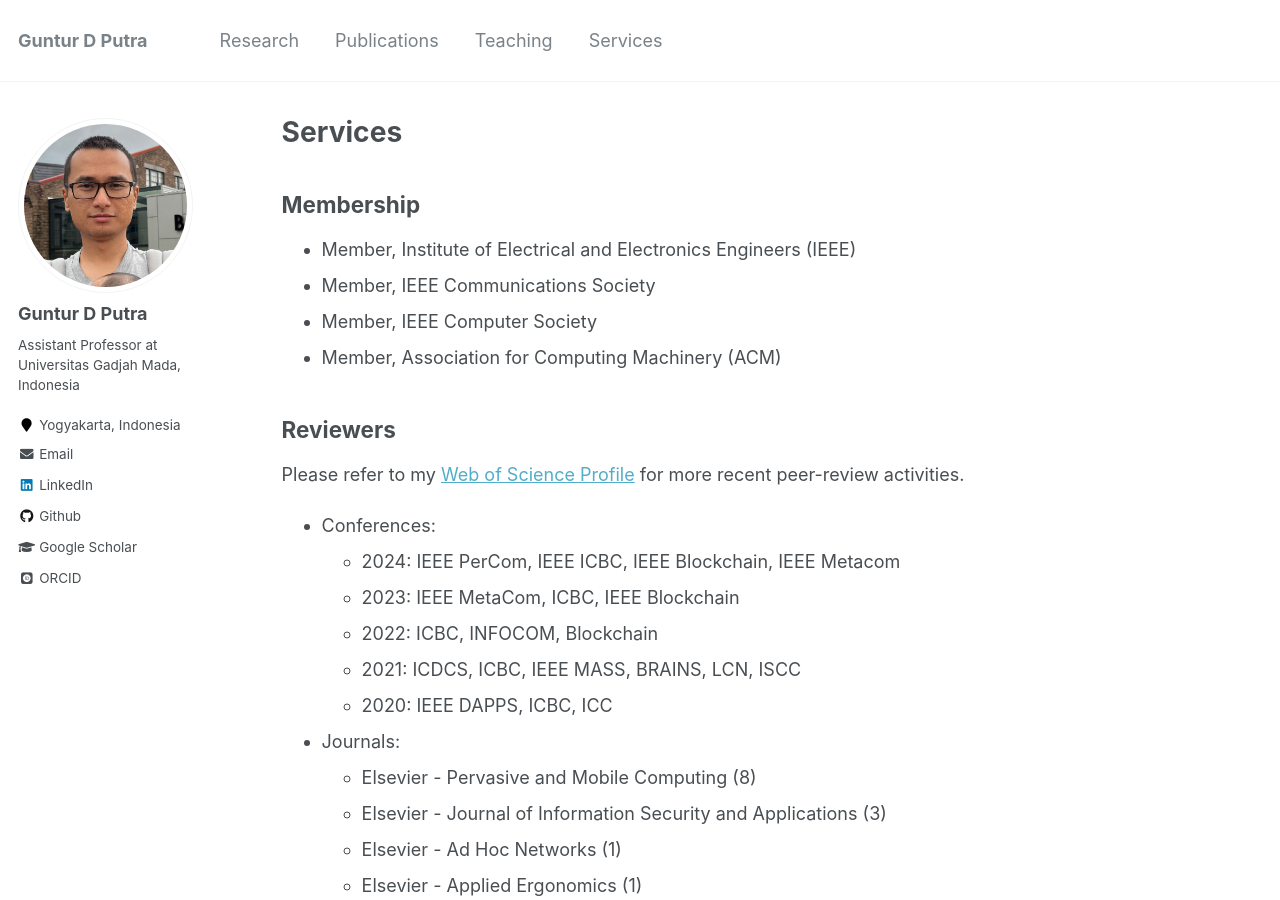
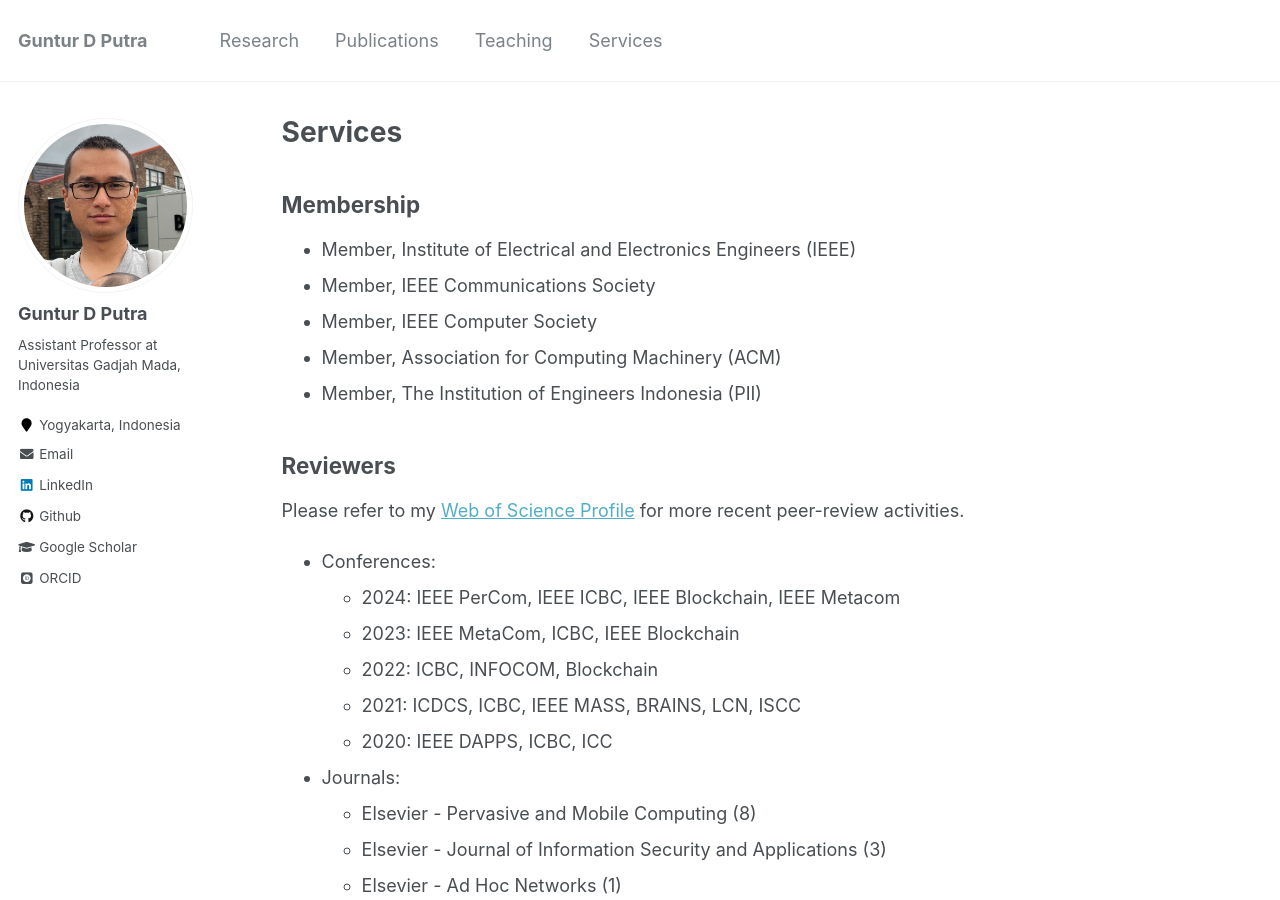
Before and after one commit to gdputra/gdputra.github.io, a Jekyll site: the page built from _pages/service.md, in a window 1280 px wide and 900 px high. Built offline with Jekyll 4.4.1, drawn with Linux system fonts in a browser that asks for light colours; some web fonts are replaced.

Commit message:
Update service.md
Add PII membership

```diff
--- a/_pages/service.md
+++ b/_pages/service.md
@@ -12,6 +12,7 @@ author_profile: true
 - Member, IEEE Communications Society
 - Member, IEEE Computer Society
 - Member, Association for Computing Machinery (ACM)
+- Member, The Institution of Engineers Indonesia (PII)
 
 Reviewers
 ---------
```
